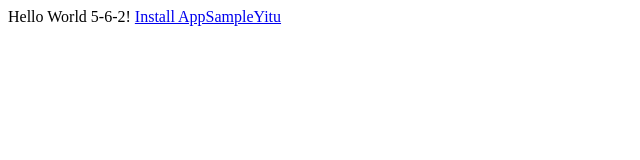
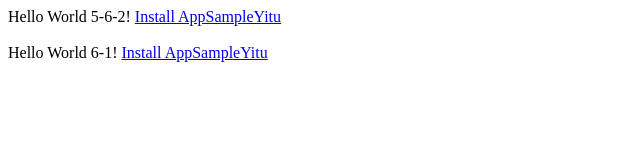
Before and after one commit to maymling/AppSampleYitu, a plain HTML site: page index.html in a window 1280 px wide. Shown: the whole page, without its empty margins (0-640 px from the left). Drawn offline with Linux system fonts and the light colour scheme.

Commit message:
updated ios app v6-1 verification with zhukai device

```diff
--- a/index.html
+++ b/index.html
@@ -3,5 +3,10 @@
 <body>
     Hello World 5-6-2!
     <a href="itms-services://?action=download-manifest&url=https://maymling.github.io/AppSampleYitu/ios5-6-2/manifest.plist">Install AppSampleYitu</a>
+
+    <br/><br/>
+
+    Hello World 6-1!
+    <a href="itms-services://?action=download-manifest&url=https://maymling.github.io/AppSampleYitu/ios6-1/manifest.plist">Install AppSampleYitu</a>
 </body>
 </html>
```
Also changed, not shown: ios6-1/image.512x512.png (added), ios6-1/image.57x57.png (added), 5 other files.
